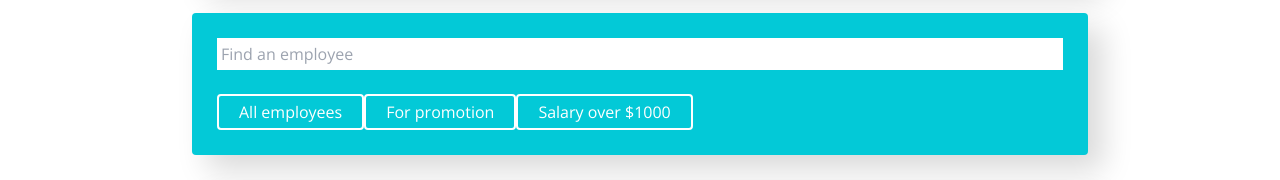
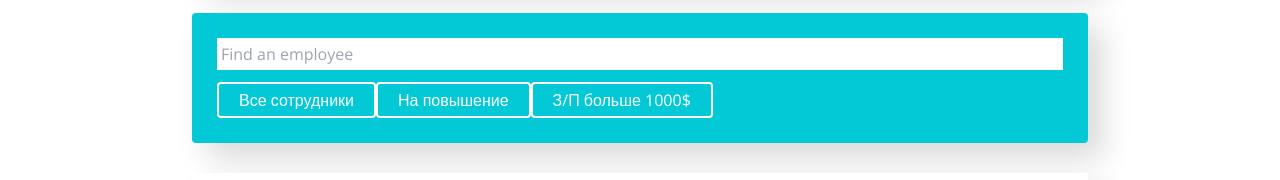
Before and after one commit to FeryazHacimuradov/EmployeesApp, a React (Create React App) app: page / in a window 1280 px wide. Shown: the part 289-469 px from the top of the page. Built offline with nearby package versions, Linux system fonts and the light colour scheme.

Commit message:
Added employees.json for Fake api, and created services

```diff
--- a/src/components/AppFilter/AppFilter.jsx
+++ b/src/components/AppFilter/AppFilter.jsx
@@ -1,20 +1,27 @@
 import React from 'react'
 
 const AppFilter = () => {
+  const buttonsData = [
+    {name: 'all', label: 'Все сотрудники'},
+    {name: 'rise', label: 'На повышение'},
+    {name: 'moreThen1000', label: 'З/П больше 1000$'}
+  ];
+
+  const buttons = buttonsData.map(({name, label}) => {
+    return (
+      <button type="button"
+              className="border-white mt-3 p-1 px-5 border-solid border-2 rounded"
+              key={name}
+              // {/* onClick={() => props.onFilterSelect(name)} */}
+        >
+          {label}
+      </button>
+    )
+  })
+
   return (
-    <div className="mt-6">
-      <button type="button"
-              className="border-white p-1 px-5 border-solid border-2 rounded">
-              All employees
-      </button>
-      <button type="button"
-              className="border-white p-1 px-5 border-solid border-2 rounded">
-              For promotion
-      </button>
-      <button type="button"
-              className="border-white p-1 px-5 border-solid border-2 rounded">
-              Salary over $1000
-      </button>
+    <div className="btn-group">
+      {buttons}
     </div>
   )
 }
--- a/src/components/EmployeesListItem/EmployeesListItem.jsx
+++ b/src/components/EmployeesListItem/EmployeesListItem.jsx
@@ -1,4 +1,6 @@
 import './employeesListItem.css';
+
+
 
 const EmployeesListItem = () => {
     return (
--- /dev/null
+++ b/src/services/EmployeeService.js
@@ -0,0 +1,34 @@
+
+const EmployeeService = () => {
+
+    const getResource = async (url) => {
+        let res = await fetch(url);
+
+        if (!res.ok) {
+            throw new Error(`Could not fetch ${url}, status: ${res.status}`);
+        }
+
+        return await res.json();
+    }
+
+    const getAllEmployees = async () => {
+        const res = await getResource('../data/employees.json');
+        return res.data.results.map(_transformCharacter);
+    }
+
+    const _transformCharacter = (char) => {
+        return {
+            id: char.id,
+            name: char.name,
+            description: char.description ? `${char.description.slice(0, 210)}...` : 'There is no description for this character',
+            thumbnail: char.thumbnail.path + '.' + char.thumbnail.extension,
+            homepage: char.urls[0].url,
+            wiki: char.urls[1].url,
+            comics: char.comics.items
+        }
+    }
+
+    return { getAllEmployees }
+}
+
+export default EmployeeService
```
Also changed, not shown: src/data/employees.json (added, +7 -0 lines), src/data/dummy.js (line endings or trailing spaces).
